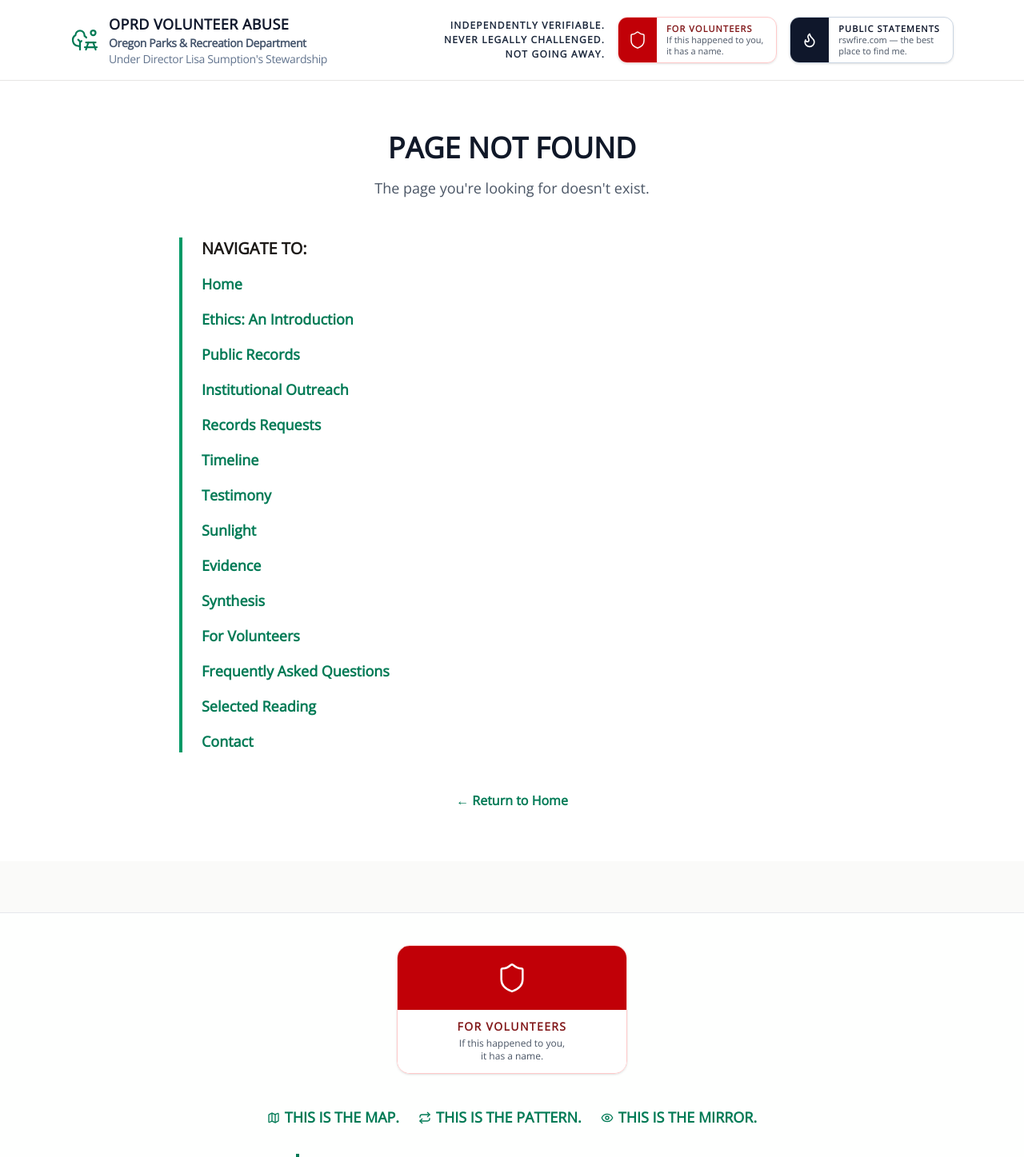
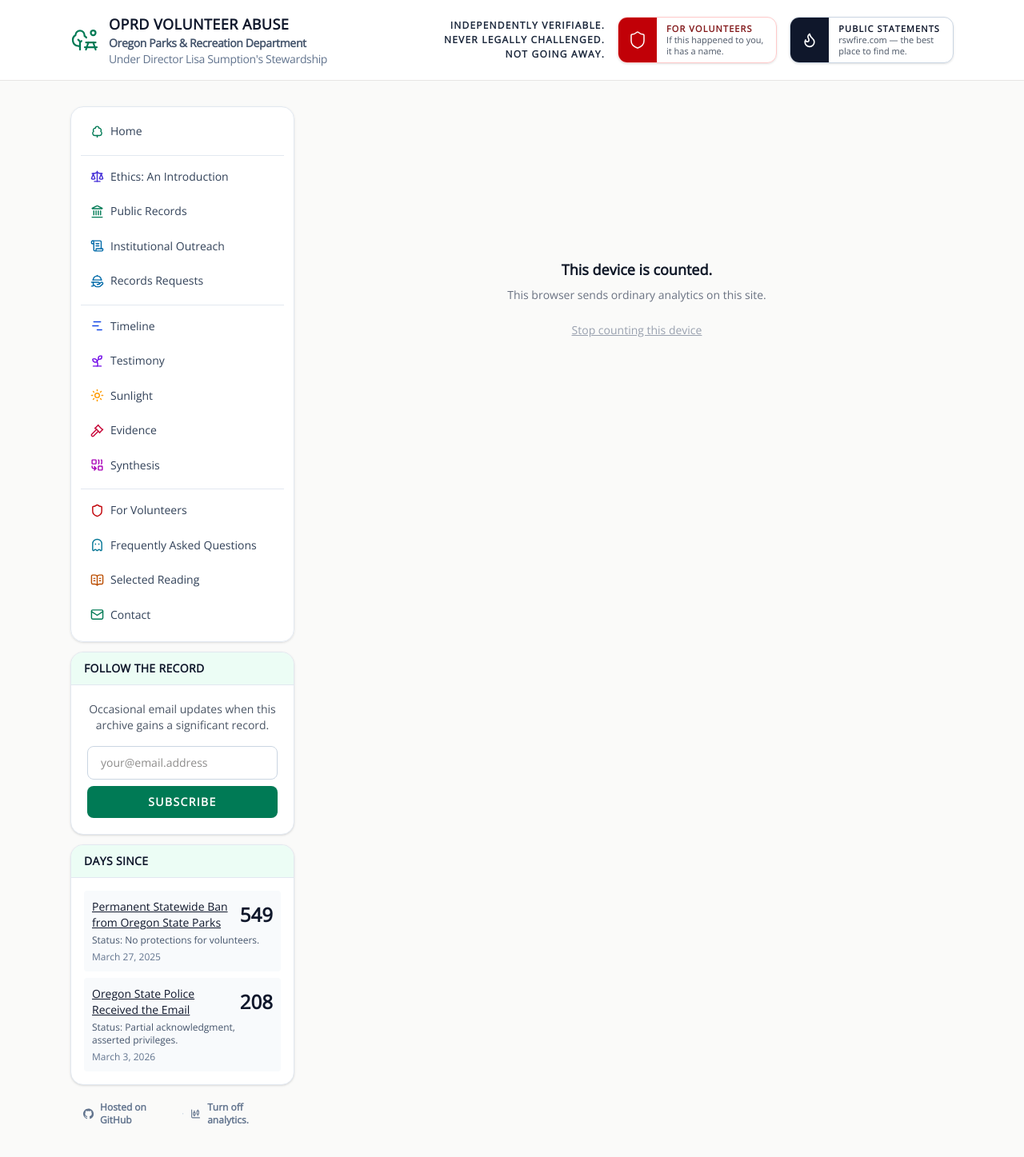
Before and after one commit to rswfire/rswfire.oprd, a Next.js app: page /analytics in a window 1280 px wide. Before the commit this address had no page. Shown: the top 1447 px of the page at 80% size. Built offline with nearby package versions, Linux system fonts and the light colour scheme.

Commit message:
Analytics opt-out page and sidebar link

```diff
--- /dev/null
+++ b/app/(archive)/analytics/page.tsx
@@ -0,0 +1,55 @@
+// app/(archive)/analytics/page.tsx
+//
+// Linked from the sidebar foot. Shows whether this browser on this
+// device is counted by analytics, and toggles the flag the Umami
+// tracker honors (localStorage umami.disabled).
+
+"use client";
+
+import { useEffect, useState } from "react";
+
+export default function SelfPage() {
+    const [off, setOff] = useState<boolean | null>(null);
+
+    useEffect(() => {
+        try {
+            setOff(localStorage.getItem("umami.disabled") === "1");
+        } catch {
+            setOff(false);
+        }
+    }, []);
+
+    const toggle = () => {
+        try {
+            if (off) {
+                localStorage.removeItem("umami.disabled");
+                setOff(false);
+            } else {
+                localStorage.setItem("umami.disabled", "1");
+                setOff(true);
+            }
+        } catch { /* leave state as is */ }
+    };
+
+    return (
+        <main className="mx-auto flex min-h-[60vh] max-w-md flex-col items-center justify-center px-6 text-center">
+            {off === null ? (
+                <p className="text-gray-500">Reading the flag.</p>
+            ) : (
+                <>
+                    <p className="text-lg font-semibold text-gray-900">
+                        {off ? "This device is not counted." : "This device is counted."}
+                    </p>
+                    <p className="mt-2 text-sm text-gray-500">
+                        {off
+                            ? "Analytics are off for this site in this browser, on this device."
+                            : "This browser sends ordinary analytics on this site."}
+                    </p>
+                    <button onClick={toggle} className="mt-6 text-sm text-gray-400 underline hover:text-gray-600">
+                        {off ? "Count this device again" : "Stop counting this device"}
+                    </button>
+                </>
+            )}
+        </main>
+    );
+}
--- a/components/HostedOnGithub.tsx
+++ b/components/HostedOnGithub.tsx
@@ -1,6 +1,13 @@
 // The foot of the sidebar. Not a card: the archive is a public git
 // repository, and that fact sits under everything else without a frame.
+// Client component: the analytics label reads this browser's opt-out
+// flag so it offers the right direction, on or off.
 //
+"use client";
+
+import { useEffect, useState } from "react";
+import { ChartCandlestick } from "lucide-react";
+
 // lucide dropped its brand marks in 1.x, so the GitHub logo is inline here,
 // the same way the X logo is inline in the header.
 function GithubMark({ className }: { className?: string }) {
@@ -12,8 +19,13 @@ function GithubMark({ className }: { className?: string }) {
 }
 
 export default function HostedOnGithub() {
+    const [off, setOff] = useState(false);
+    useEffect(() => {
+        try { setOff(localStorage.getItem("umami.disabled") === "1"); } catch { /* counted */ }
+    }, []);
+
     return (
-        <div className="px-4 py-2 text-center">
+        <div className="flex items-center justify-center gap-2 px-4 py-2">
             <a
                 href="https://github.com/rswfire/rswfire.oprd"
                 target="_blank"
@@ -23,6 +35,14 @@ export default function HostedOnGithub() {
                 <GithubMark className="h-3.5 w-3.5" />
                 Hosted on GitHub
             </a>
+            <span className="text-xs leading-none text-slate-300">&middot;</span>
+            <a
+                href="/analytics"
+                className="inline-flex items-center gap-2 text-xs font-semibold text-slate-500 transition-colors hover:text-emerald-700"
+            >
+                <ChartCandlestick className="h-3.5 w-3.5" />
+                {off ? "Turn on analytics." : "Turn off analytics."}
+            </a>
         </div>
     );
 }
```
